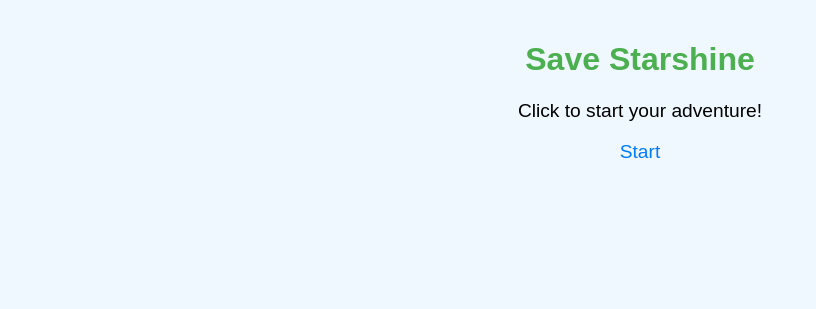
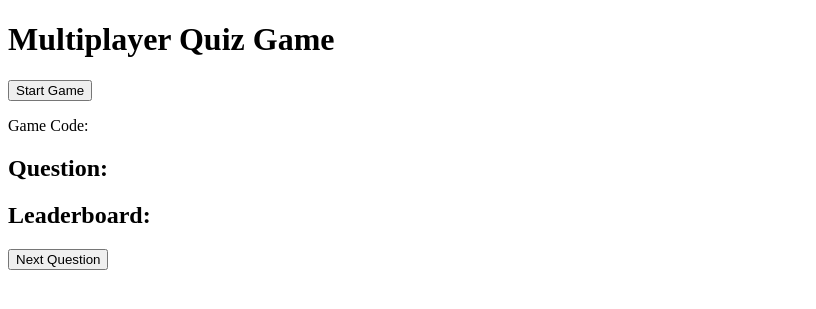
Before and after one commit to dwisnowski/3-makeateers, a Flask app: page /game in a window 1280 px wide. Shown: the top 309 px of the page, without its empty margins (0-816 px from the left). Run offline with Flask 3, Linux system fonts and the light colour scheme; some libraries are stand-ins or nearby versions.

Commit message:
Adding a multiplayer game

```diff
--- a/app.py
+++ b/app.py
@@ -22,6 +22,14 @@ def init_db():
 @app.route('/')
 def home():
     return render_template('index.html')
+
+@app.route('/game')
+def index():
+    return render_template('game_host.html')  # Home page for host
+
+@app.route('/game/join')
+def join():
+    return render_template('game_join.html')  # Player login page
 
 @app.route('/add', methods=['POST'])
 def add_message():
@@ -49,12 +57,12 @@ def get_messages():
 def health_check():
     return jsonify({'status': 'healthy'}), 200
 
-@app.route('/game')
+@app.route('/horse_game')
 def start_game():
     game_state['current_scene'] = 'start'
     return render_template('game_index.html')
 
-@app.route('/game/scene/<scene>', methods=['GET', 'POST'])
+@app.route('/horse_game/scene/<scene>', methods=['GET', 'POST'])
 def scene(scene):
     game_state['current_scene'] = scene
 
--- a/requirements.txt
+++ b/requirements.txt
@@ -1,3 +1,6 @@
 Flask
 gunicorn
 flask-bootstrap
+flask-socketio
+eventlet
+flask-cors
--- /dev/null
+++ b/templates/game_host.html
@@ -0,0 +1,51 @@
+<!DOCTYPE html>
+<html lang="en">
+<head>
+    <meta charset="UTF-8">
+    <meta name="viewport" content="width=device-width, initial-scale=1.0">
+    <title>Quiz Game Host</title>
+    <script src="https://cdnjs.cloudflare.com/ajax/libs/socket.io/4.0.1/socket.io.js"></script>
+</head>
+<body>
+    <h1>Multiplayer Quiz Game</h1>
+    <button onclick="createGame()">Start Game</button>
+    <p>Game Code: <span id="gameCode"></span></p>
+
+    <h2>Question:</h2>
+    <p id="questionText"></p>
+
+    <h2>Leaderboard:</h2>
+    <ul id="leaderboard"></ul>
+
+    <button onclick="nextQuestion()">Next Question</button>
+
+    <script>
+        var socket = io();
+
+        function createGame() {
+            socket.emit('create_game');
+        }
+
+        socket.on('game_created', function(data) {
+            document.getElementById("gameCode").innerText = data.game_code;
+        });
+
+        socket.on('new_question', function(data) {
+            document.getElementById("questionText").innerText = data.question;
+        });
+
+        socket.on('update_leaderboard', function(data) {
+            let leaderboardHTML = "";
+            for (let player in data) {
+                leaderboardHTML += `<li>${player}: ${data[player]} points</li>`;
+            }
+            document.getElementById("leaderboard").innerHTML = leaderboardHTML;
+        });
+
+        function nextQuestion() {
+            let gameCode = document.getElementById("gameCode").innerText;
+            socket.emit('next_question', { game_code: gameCode });
+        }
+    </script>
+</body>
+</html>
--- a/templates/index.html
+++ b/templates/index.html
@@ -91,7 +91,8 @@
     <!-- Footer -->
     <footer class="py-4 bg-light text-center">
         <p>&copy; 2025 3 Makeateers. All Rights Reserved.</p>
-        <a href="/game" class="btn btn-light btn-lg">Secret Horse Game</a>
+        <a href="/horse_game" class="btn btn-light btn-lg">Secret Horse Game</a>
+        <a href="/game" class="btn btn-light btn-lg">Multiplayer Game</a>
     </footer>
 
     <!-- Bootstrap 5 JavaScript Bundle -->
```
Also changed, not shown: game/game.py (added, +71 -0 lines), templates/game_join.html (added, +47 -0 lines).
